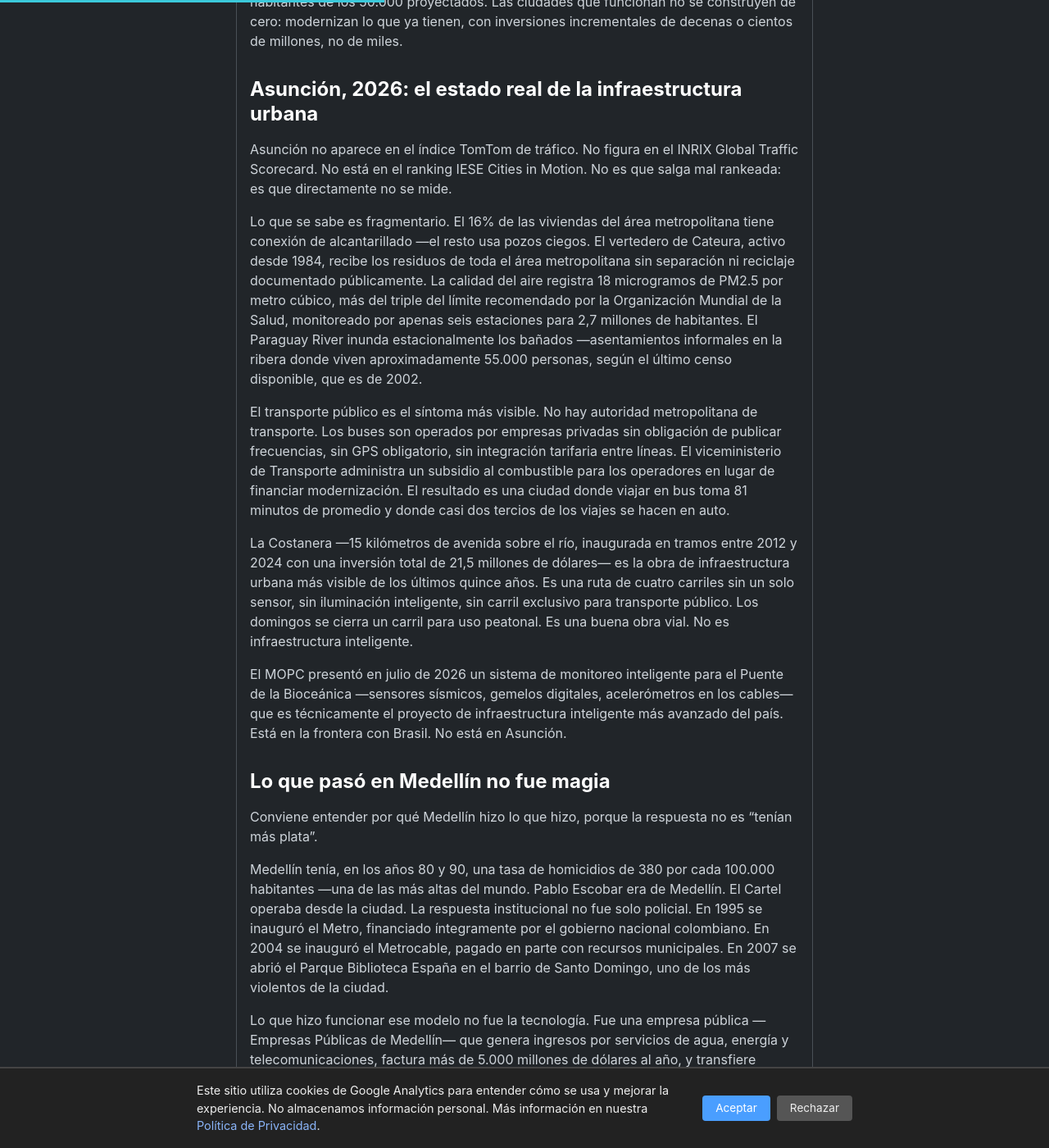
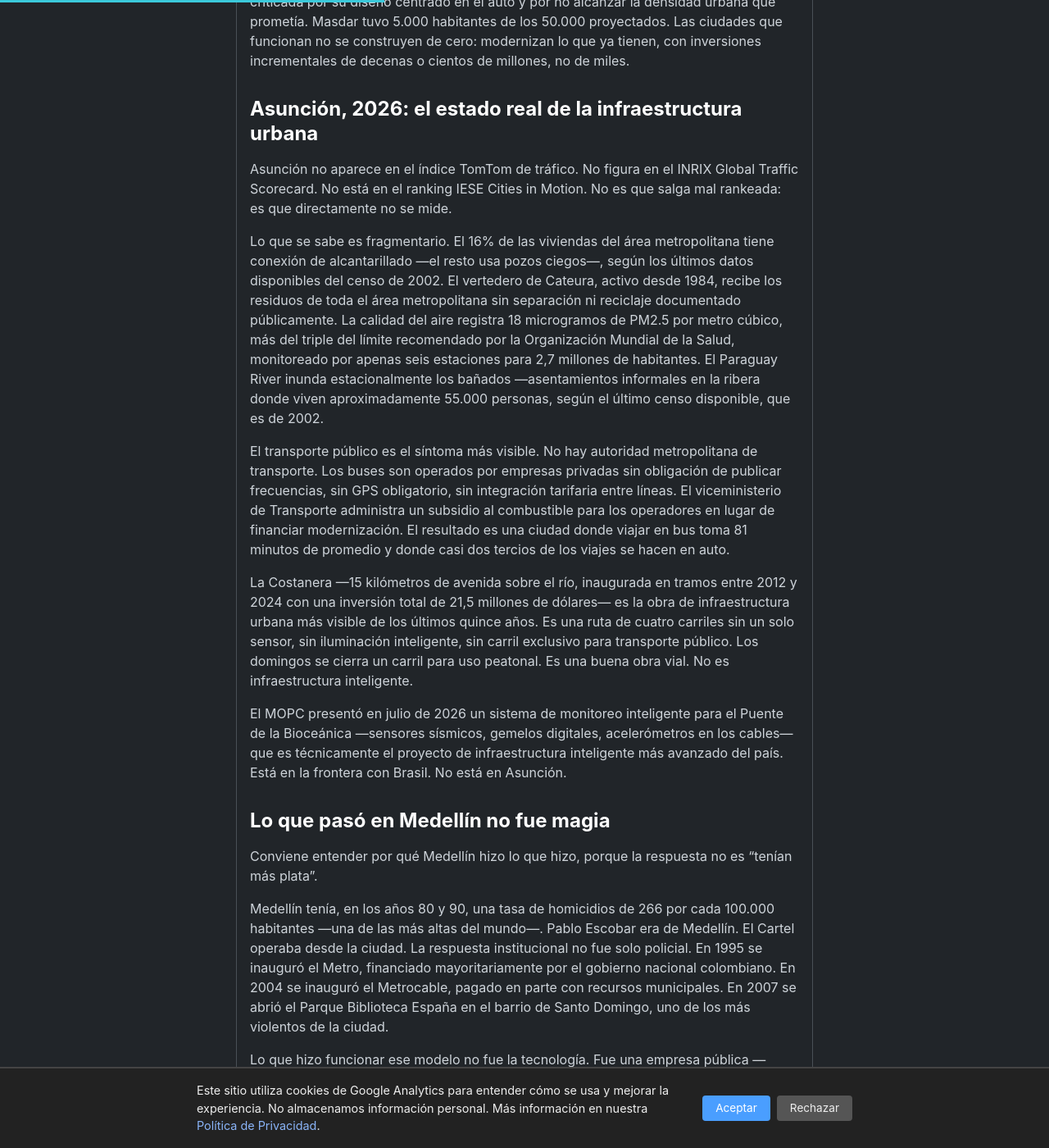
Before and after one commit to miravosqueinteresante/muchotexto.net, a Jekyll site: the page built from _posts/2026-07-17-smart-cities-asuncion-paraguay.md, in a window 1280 px wide and 1400 px high, scrolled down 1446 px. Shown: the whole window at 82% size. Built offline with Jekyll 4.4.1, drawn with Linux system fonts in a browser that asks for light colours; some of the changed text lies outside the part shown.

Commit message:
Corregir articulo #32: homicidios 266 (no 380), Songdo 167K, datos saneamiento 2002, Metro mayoritariamente

```diff
--- a/_posts/2026-07-17-smart-cities-asuncion-paraguay.md
+++ b/_posts/2026-07-17-smart-cities-asuncion-paraguay.md
@@ -22,13 +22,13 @@
 
 En América Latina, Santiago de Chile tiene dos mil buses eléctricos —la segunda flota más grande del mundo fuera de China— con un costo operativo de 10 centavos de dólar por kilómetro, contra 43 centavos de los buses diésel. Curitiba inventó el BRT en 1974 y mueve 2,3 millones de pasajeros por día en corredores exclusivos. Medellín demostró que la geografía no es una excusa: sus teleféricos cruzan montañas.
 
-El rango de inversión es amplio. Las ciudades construidas desde cero —como Songdo en Corea del Sur o Masdar en Emiratos Árabes— costaron decenas de miles de millones de dólares y no cumplieron sus promesas. Songdo se siente vacía. Masdar tuvo 5.000 habitantes de los 50.000 proyectados. Las ciudades que funcionan no se construyen de cero: modernizan lo que ya tienen, con inversiones incrementales de decenas o cientos de millones, no de miles.
+El rango de inversión es amplio. Las ciudades construidas desde cero —como Songdo en Corea del Sur o Masdar en Emiratos Árabes— costaron decenas de miles de millones de dólares y no cumplieron sus promesas. Songdo tiene 167.000 habitantes pero fue criticada por su diseño centrado en el auto y por no alcanzar la densidad urbana que prometía. Masdar tuvo 5.000 habitantes de los 50.000 proyectados. Las ciudades que funcionan no se construyen de cero: modernizan lo que ya tienen, con inversiones incrementales de decenas o cientos de millones, no de miles.
 
 ## Asunción, 2026: el estado real de la infraestructura urbana
 
 Asunción no aparece en el índice TomTom de tráfico. No figura en el INRIX Global Traffic Scorecard. No está en el ranking IESE Cities in Motion. No es que salga mal rankeada: es que directamente no se mide.
 
-Lo que se sabe es fragmentario. El 16% de las viviendas del área metropolitana tiene conexión de alcantarillado —el resto usa pozos ciegos. El vertedero de Cateura, activo desde 1984, recibe los residuos de toda el área metropolitana sin separación ni reciclaje documentado públicamente. La calidad del aire registra 18 microgramos de PM2.5 por metro cúbico, más del triple del límite recomendado por la Organización Mundial de la Salud, monitoreado por apenas seis estaciones para 2,7 millones de habitantes. El Paraguay River inunda estacionalmente los bañados —asentamientos informales en la ribera donde viven aproximadamente 55.000 personas, según el último censo disponible, que es de 2002.
+Lo que se sabe es fragmentario. El 16% de las viviendas del área metropolitana tiene conexión de alcantarillado —el resto usa pozos ciegos—, según los últimos datos disponibles del censo de 2002. El vertedero de Cateura, activo desde 1984, recibe los residuos de toda el área metropolitana sin separación ni reciclaje documentado públicamente. La calidad del aire registra 18 microgramos de PM2.5 por metro cúbico, más del triple del límite recomendado por la Organización Mundial de la Salud, monitoreado por apenas seis estaciones para 2,7 millones de habitantes. El Paraguay River inunda estacionalmente los bañados —asentamientos informales en la ribera donde viven aproximadamente 55.000 personas, según el último censo disponible, que es de 2002.
 
 El transporte público es el síntoma más visible. No hay autoridad metropolitana de transporte. Los buses son operados por empresas privadas sin obligación de publicar frecuencias, sin GPS obligatorio, sin integración tarifaria entre líneas. El viceministerio de Transporte administra un subsidio al combustible para los operadores en lugar de financiar modernización. El resultado es una ciudad donde viajar en bus toma 81 minutos de promedio y donde casi dos tercios de los viajes se hacen en auto.
 
@@ -40,13 +40,13 @@
 
 Conviene entender por qué Medellín hizo lo que hizo, porque la respuesta no es "tenían más plata".
 
-Medellín tenía, en los años 80 y 90, una tasa de homicidios de 380 por cada 100.000 habitantes —una de las más altas del mundo. Pablo Escobar era de Medellín. El Cartel operaba desde la ciudad. La respuesta institucional no fue solo policial. En 1995 se inauguró el Metro, financiado íntegramente por el gobierno nacional colombiano. En 2004 se inauguró el Metrocable, pagado en parte con recursos municipales. En 2007 se abrió el Parque Biblioteca España en el barrio de Santo Domingo, uno de los más violentos de la ciudad.
+Medellín tenía, en los años 80 y 90, una tasa de homicidios de 266 por cada 100.000 habitantes —una de las más altas del mundo—. Pablo Escobar era de Medellín. El Cartel operaba desde la ciudad. La respuesta institucional no fue solo policial. En 1995 se inauguró el Metro, financiado mayoritariamente por el gobierno nacional colombiano. En 2004 se inauguró el Metrocable, pagado en parte con recursos municipales. En 2007 se abrió el Parque Biblioteca España en el barrio de Santo Domingo, uno de los más violentos de la ciudad.
 
 Lo que hizo funcionar ese modelo no fue la tecnología. Fue una empresa pública —Empresas Públicas de Medellín— que genera ingresos por servicios de agua, energía y telecomunicaciones, factura más de 5.000 millones de dólares al año, y transfiere aproximadamente entre 300 y 400 millones de dólares anuales al presupuesto municipal. Medellín no dependió de préstamos del BID para cada proyecto: tenía una fuente de ingresos estable, predecible y propia. Eso le permitió planificar a 20 años.
 
 El segundo factor fue continuidad institucional. El Plan Maestro de Curitiba se adoptó en 1968 y se ejecutó durante tres décadas con cuatro alcaldes distintos. El Metro de Medellín se empezó a planificar en 1979 y se inauguró en 1995. Las ciudades inteligentes no son proyectos de una administración: son proyectos que sobreviven a quien los empieza.
 
-Paraguay no tiene una EPM. ANDE es una empresa estatal que opera con tarifas políticas, no puede transferir utilidades al municipio de Asunción porque es de jurisdicción nacional. La Municipalidad de Asunción tuvo siete intendentes en los últimos veinte años, de cuatro partidos distintos. El Plan Maestro de la Franja Costera existe como documento. El Metrobús fue anunciado, cancelado y reanunciado varias veces. No hay una sola obra de transporte público masivo construida en Asunción en lo que va del siglo.
+Paraguay no tiene una EPM. ANDE es una empresa estatal que opera con tarifas políticas, no puede transferir utilidades al municipio de Asunción porque es de jurisdicción nacional. La Municipalidad de Asunción tuvo siete intendentes —incluyendo interinos— en los últimos veinte años. El Plan Maestro de la Franja Costera existe como documento. El Metrobús fue anunciado, cancelado y reanunciado varias veces. No hay una sola obra de transporte público masivo construida en Asunción en lo que va del siglo.
 
 ## Lo que Asunción podría hacer mañana
 
```
